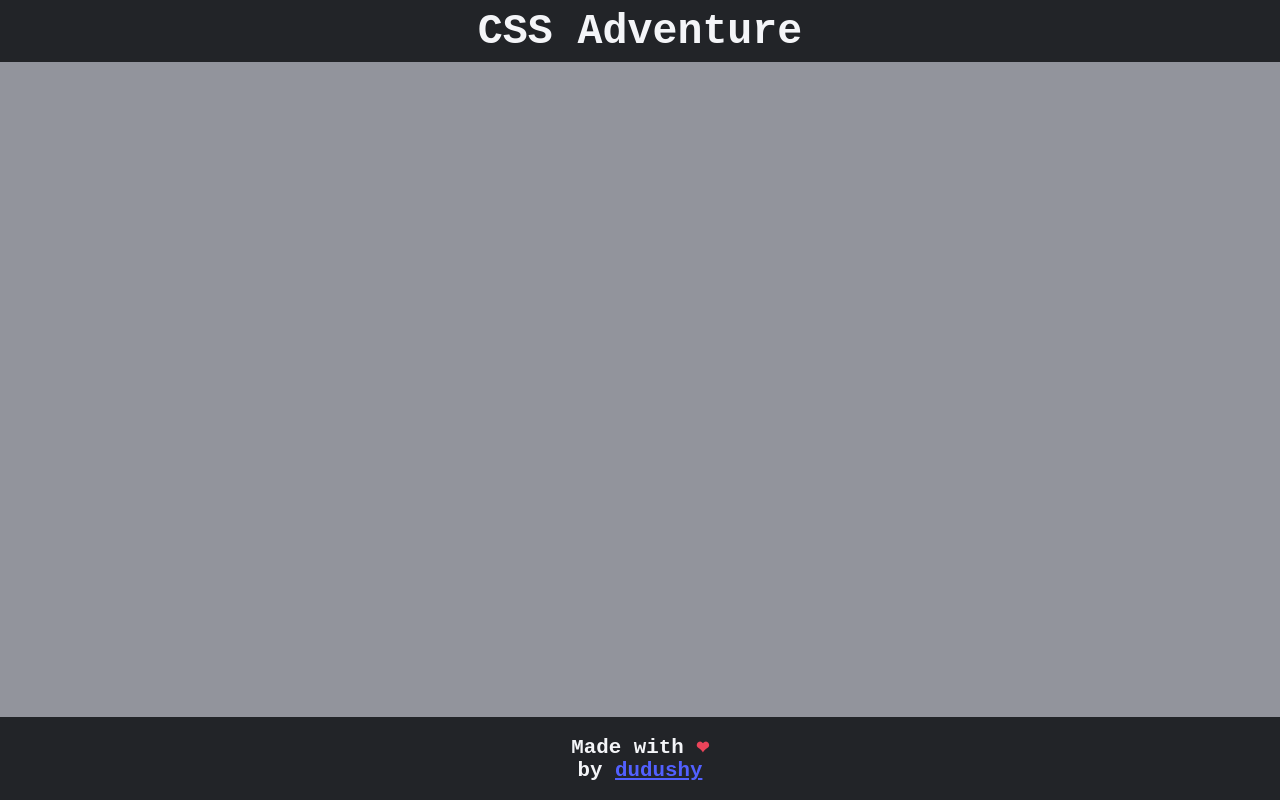
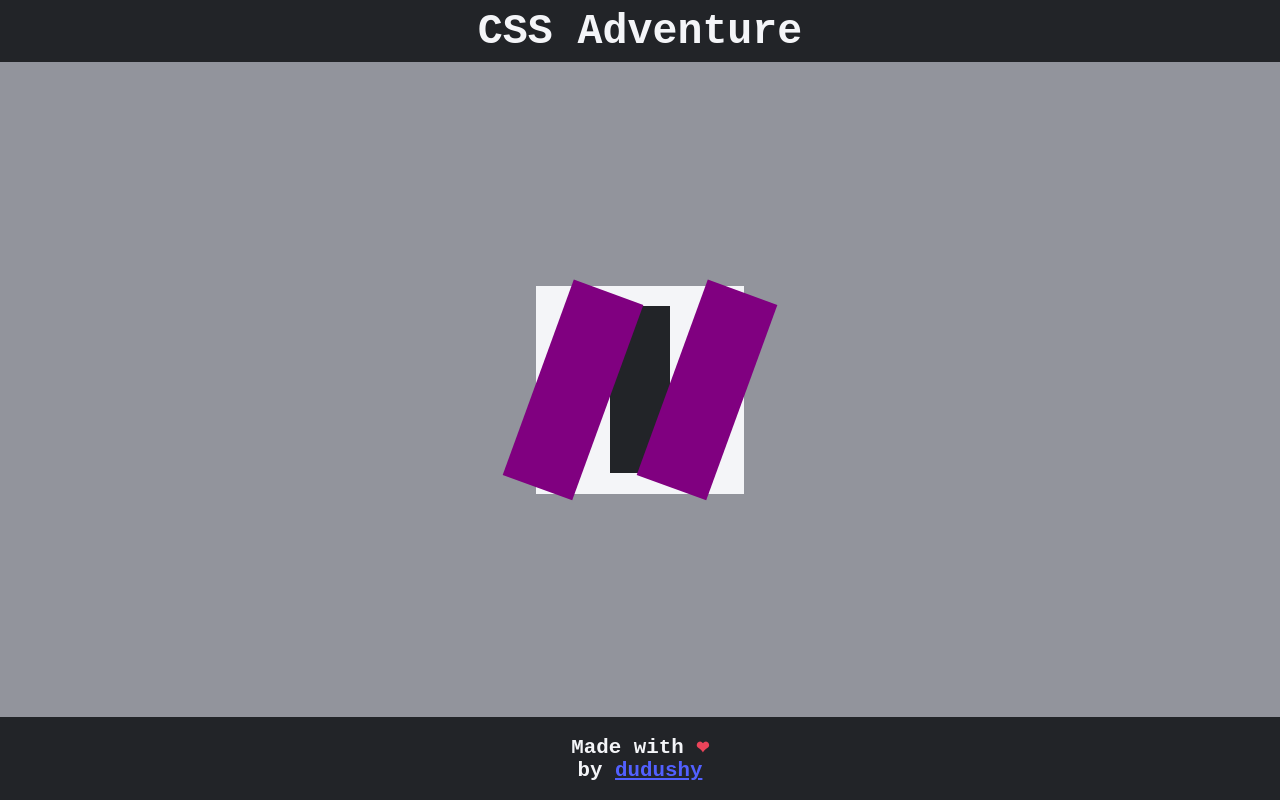
Before and after one commit to dudushy/web-adventure, an Angular app: page /loading3 in a window 1280 px wide. Built offline with nearby package versions, Linux system fonts and the light colour scheme.

Commit message:
Please ignore this

```diff
--- a/src/app/adventures/loading3/loading3.component.html
+++ b/src/app/adventures/loading3/loading3.component.html
@@ -1,3 +1,7 @@
 <div id="content">
-
+  <div class="fairy">
+    <div class="fairy-wing" id="left"></div>
+    <div class="fairy-body"></div>
+    <div class="fairy-wing" id="right"></div>
+  </div>
 </div>
--- a/src/app/adventures/loading3/loading3.component.scss
+++ b/src/app/adventures/loading3/loading3.component.scss
@@ -24,3 +24,35 @@
   justify-content: center;
   align-items: center;
 }
+
+.fairy {
+  @include fixedHeight(calc(var(--responsiveUnit) * 10));
+  aspect-ratio: 1;
+  background: $light;
+  display: flex;
+  align-items: center;
+  justify-content: center;
+  position: relative;
+
+  .fairy-body {
+    height: 80%;
+    width: 80%;
+    background: $dark;
+  }
+
+  .fairy-wing {
+    height: 100%;
+    width: 100%;
+    background: purple;
+    animation: flipWings 1s infinite alternate;
+  }
+}
+
+@keyframes flipWings {
+  0% {
+    transform: rotate(0deg);
+  }
+  100% {
+    transform: rotate(20deg);
+  }
+}
```
